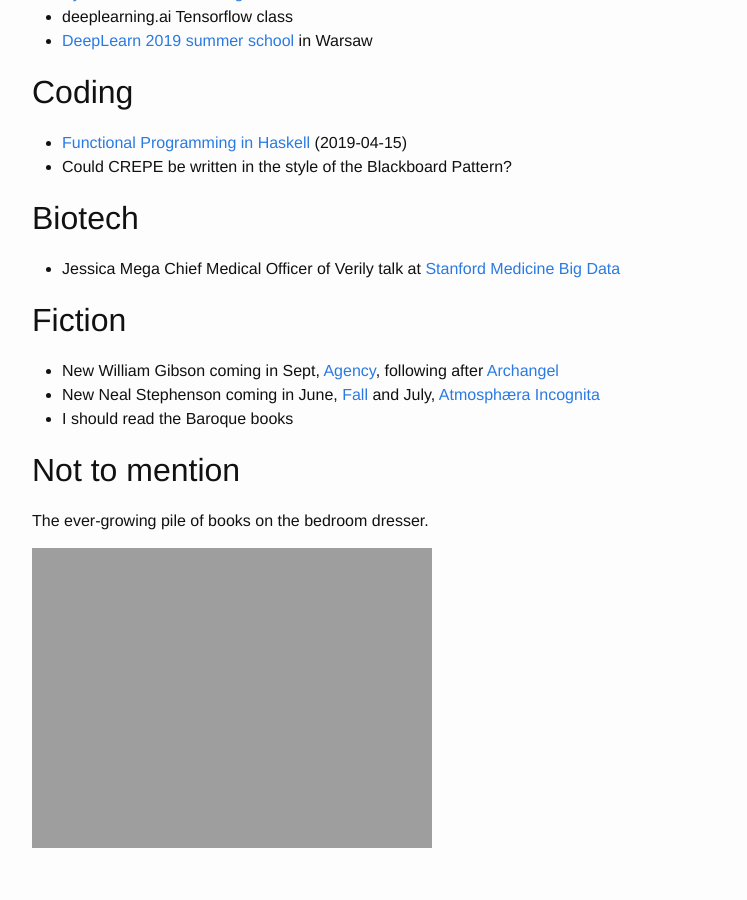
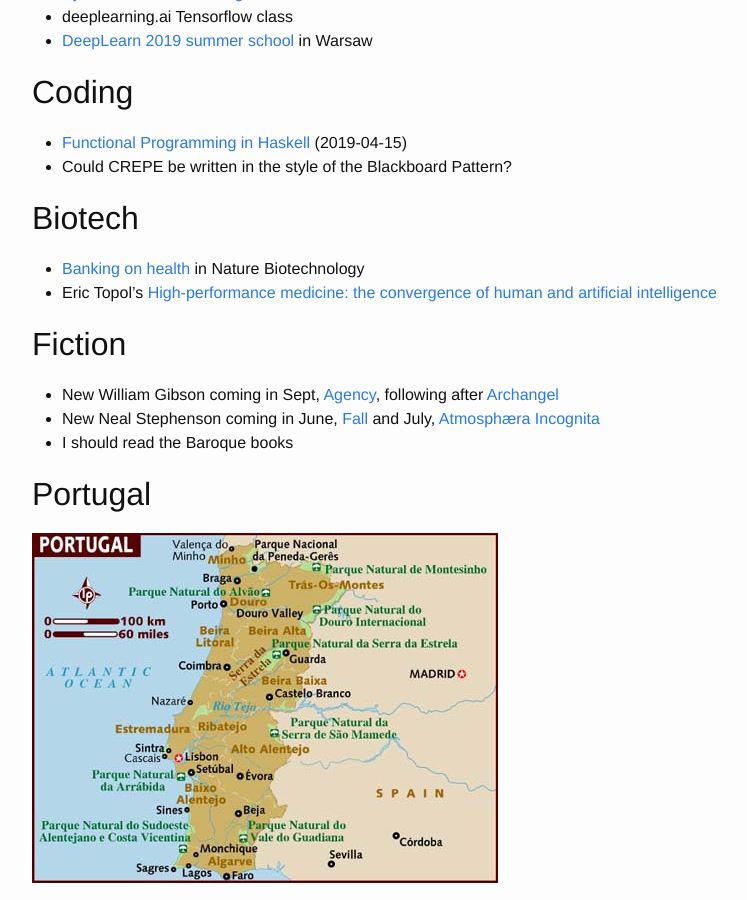
Before and after one commit to cbare/cbare.github.io, a Jekyll site: the page built from _posts/2019-03-08-on-deck.md, in a window 1280 px wide and 900 px high, scrolled down 345 px. Shown: the whole window, without its empty margins (238-985 px from the left). Built offline with Jekyll 4.4.1, drawn with Linux system fonts in a browser that asks for light colours.

Commit message:
map of portugal

```diff
--- a/_posts/2019-03-08-on-deck.md
+++ b/_posts/2019-03-08-on-deck.md
@@ -21,13 +21,18 @@ Random stuff rattling around in my brain in the first half of 2019:
 
 ## Biotech
 
-- Jessica Mega Chief Medical Officer of Verily talk at [Stanford Medicine Big Data][5]
+- [Banking on health][10] in Nature Biotechnology
+- Eric Topol's [High-performance medicine: the convergence of human and artificial intelligence][11]
 
 ## Fiction
 
 - New William Gibson coming in Sept, [Agency][7], following after [Archangel][6]
 - New Neal Stephenson coming in June, [Fall][8] and July, [Atmosphæra Incognita][9]
 - I should read the Baroque books
+
+## Portugal
+
+[![Map of Portugal]({{ "/images/map_of_portugal.jpg" | absolute_url }})](https://www.lonelyplanet.com/maps/europe/portugal/)
 
 ## Not to mention
 
```
Also changed, not shown: other parts of _posts/2019-03-08-on-deck.md (+2 -1 lines), images/map_of_portugal.jpg (added).
